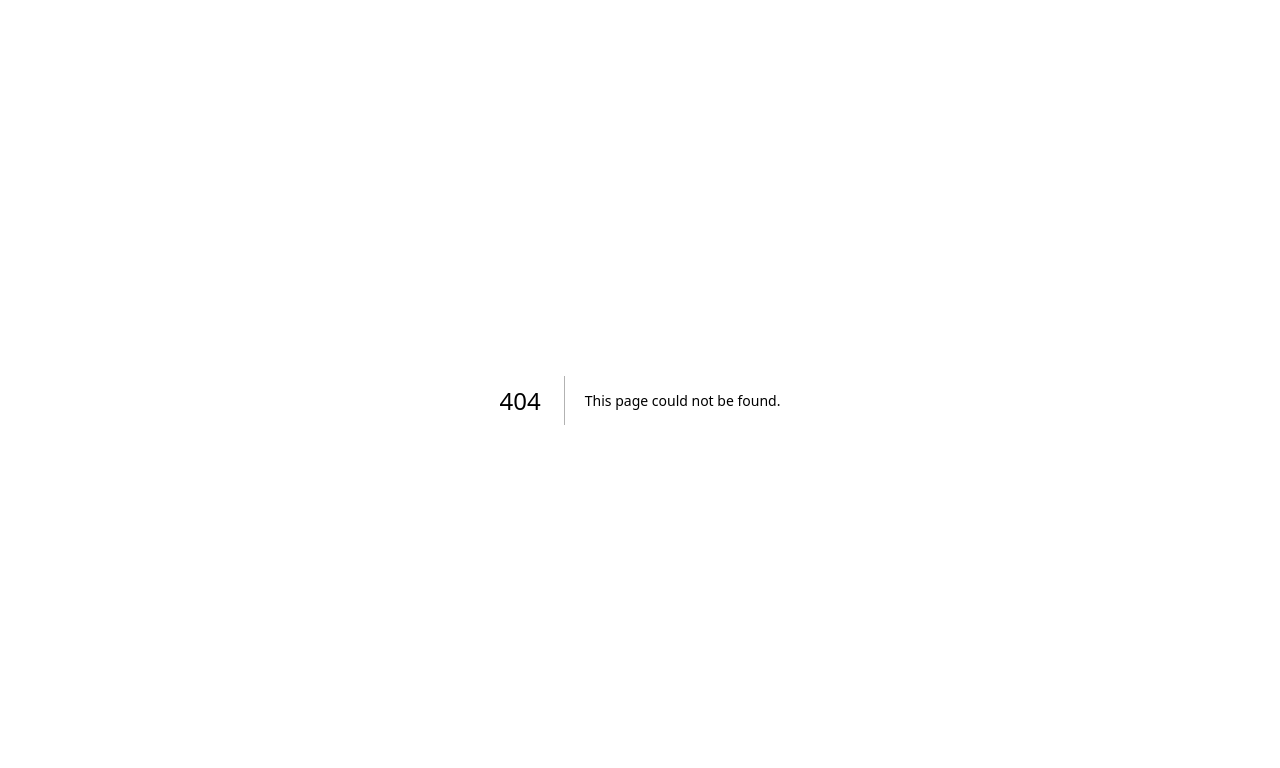
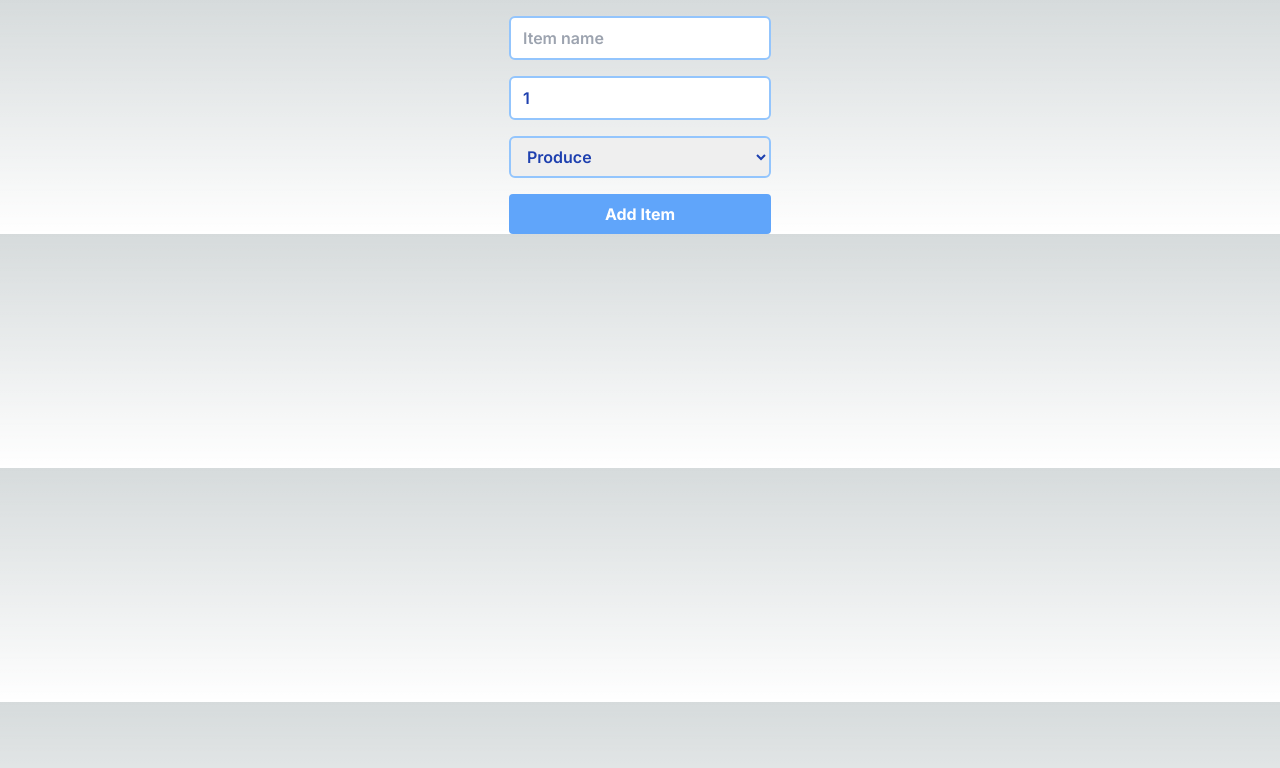
Before and after one commit to Preetinder325/cprg306-assignments, a Next.js app: page /week-4 in a window 1280 px wide. Before the commit this address had no page. Shown: the top 768 px of the page. Built offline with nearby package versions, Linux system fonts and the light colour scheme.

Commit message:
WebDev2
Assignment

```diff
--- a/app/page.js
+++ b/app/page.js
@@ -11,6 +11,9 @@ export default function HomePage() {
       <Link href="/week-3"className="bg-blue-400 text-white font-bold py-2 px-4 rounded hover:bg-blue-800 transition duration-300 ">
           Wanna see my project of week 3? CLICK ME!
       </Link>
+      <Link href="/week-4"className="bg-blue-400 text-white font-bold py-2 px-4 rounded hover:bg-blue-800 transition duration-300 ">
+          Wanna see my project of week 4? CLICK ME!
+      </Link>
     </main>
   );
 }
--- /dev/null
+++ b/app/week-4/new-item.js
@@ -0,0 +1,58 @@
+"use client";
+
+import { useState } from "react";
+
+export default function NewItem() {
+//Tried to make replica of sample in terms of functioning
+  const [name, setName] = useState("");
+  const [quantity, setQuantity] = useState(1);
+  const [category, setCategory] = useState("Produce");
+
+  const OnClickSubmit = (event) => {
+    event.preventDefault();
+    const item = { name, quantity, category };
+    console.log(item);
+    alert(`Added item: ${name}, quantity: ${quantity}, category: ${category}`);
+  };
+
+  return (
+    <div className="flex justify-center w-full mt-4">
+    <form onSubmit={OnClickSubmit} className="space-y-4">
+      <label className="block font-semibold text-blue-800">
+        <input required
+          type="text" placeholder="Item name" value={name} onChange={(e) => setName(e.target.value)}
+          className="block w-full px-3 py-2 border-2 border-blue-300 rounded-md focus:outline-none focus:ring-blue-800 focus:border-blue-800"/>
+      </label>
+
+      <label className="block font-semibold text-blue-800">
+        <input required
+          type="number" min="1" max="99" value={quantity} onChange={(e) => setQuantity(Number(e.target.value))}
+          className="block w-full px-3 py-2 border-2 border-blue-300 rounded-md focus:outline-none focus:ring-blue-800 focus:border-blue-800"/>
+      </label>
+
+      <label className="block font-semibold text-blue-800">
+        <select
+          value={category} onChange={(e) => setCategory(e.target.value)}
+          className="block w-full px-3 py-2 border-2 border-blue-300 rounded-md focus:outline-none focus:ring-blue-800 focus:border-blue-800">
+          <option value="produce">Produce</option>
+          <option value="dairy">Dairy</option>
+          <option value="bakery">Bakery</option>
+          <option value="meat">Meat</option>
+          <option value="frozen">Frozen Foods</option>
+          <option value="canned">Canned Goods</option>
+          <option value="dry">Dry Goods</option>
+          <option value="beverages">Beverages</option>
+          <option value="snacks">Snacks</option>
+          <option value="household">Household</option>
+          <option value="other">Other</option>
+        </select>
+      </label>
+      <button
+        type="submit"
+        className="bg-blue-400 active:bg-blue-800 text-white font-bold py-2 px-4 rounded w-full">
+        Add Item
+      </button>
+    </form>
+    </div>
+  );
+}
--- /dev/null
+++ b/app/week-4/page.js
@@ -0,0 +1,6 @@
+import React from 'react';
+import NewItem from './new-item';
+
+export default function Page() {
+  return <NewItem />;
+}
```
Also changed, not shown: app/week-2/page.js (line endings or trailing spaces), app/week-2/student-info.js (line endings or trailing spaces), app/week-3/item.js (line endings or trailing spaces), app/week-3/page.js (line endings or trailing spaces).
